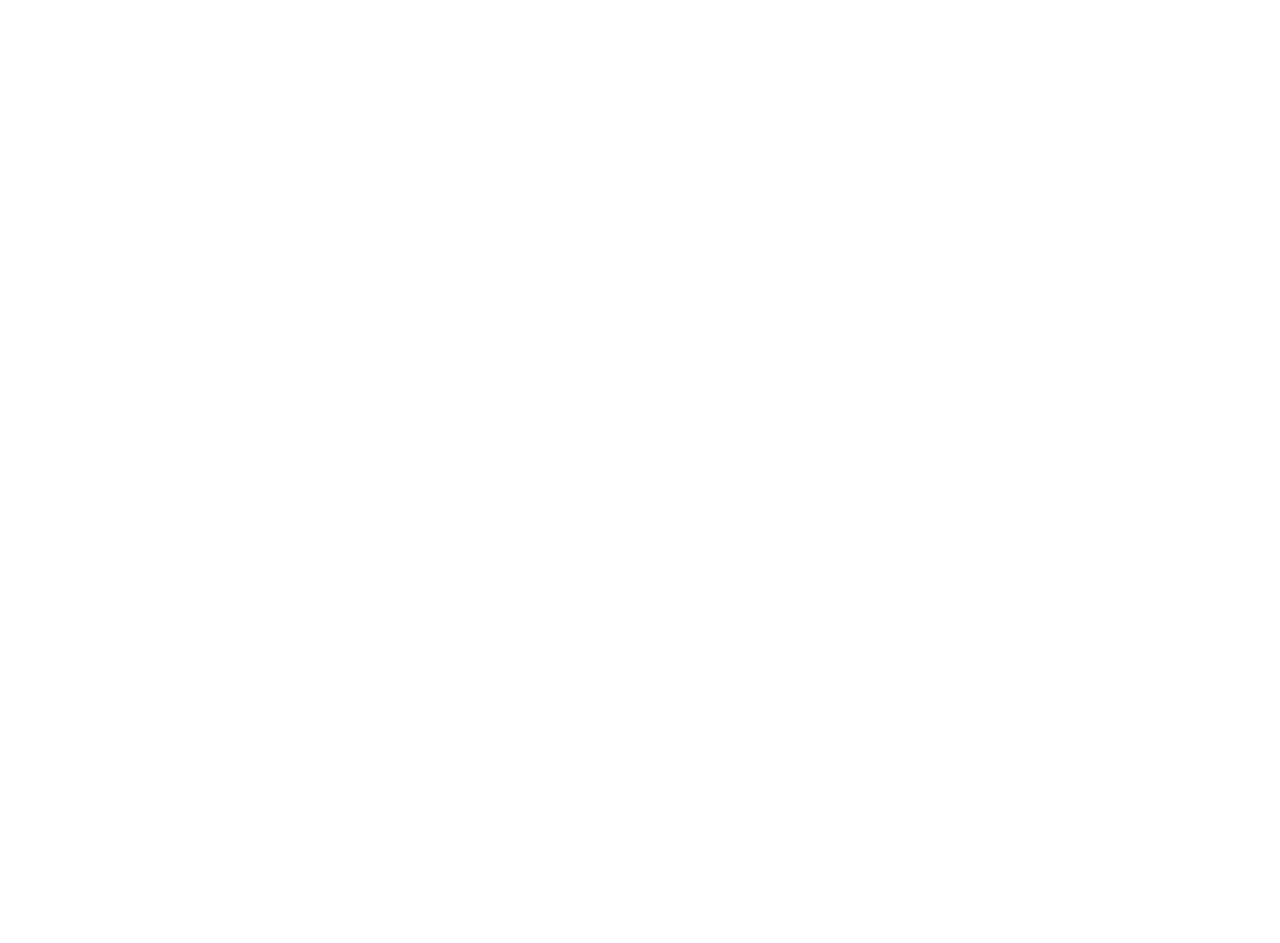
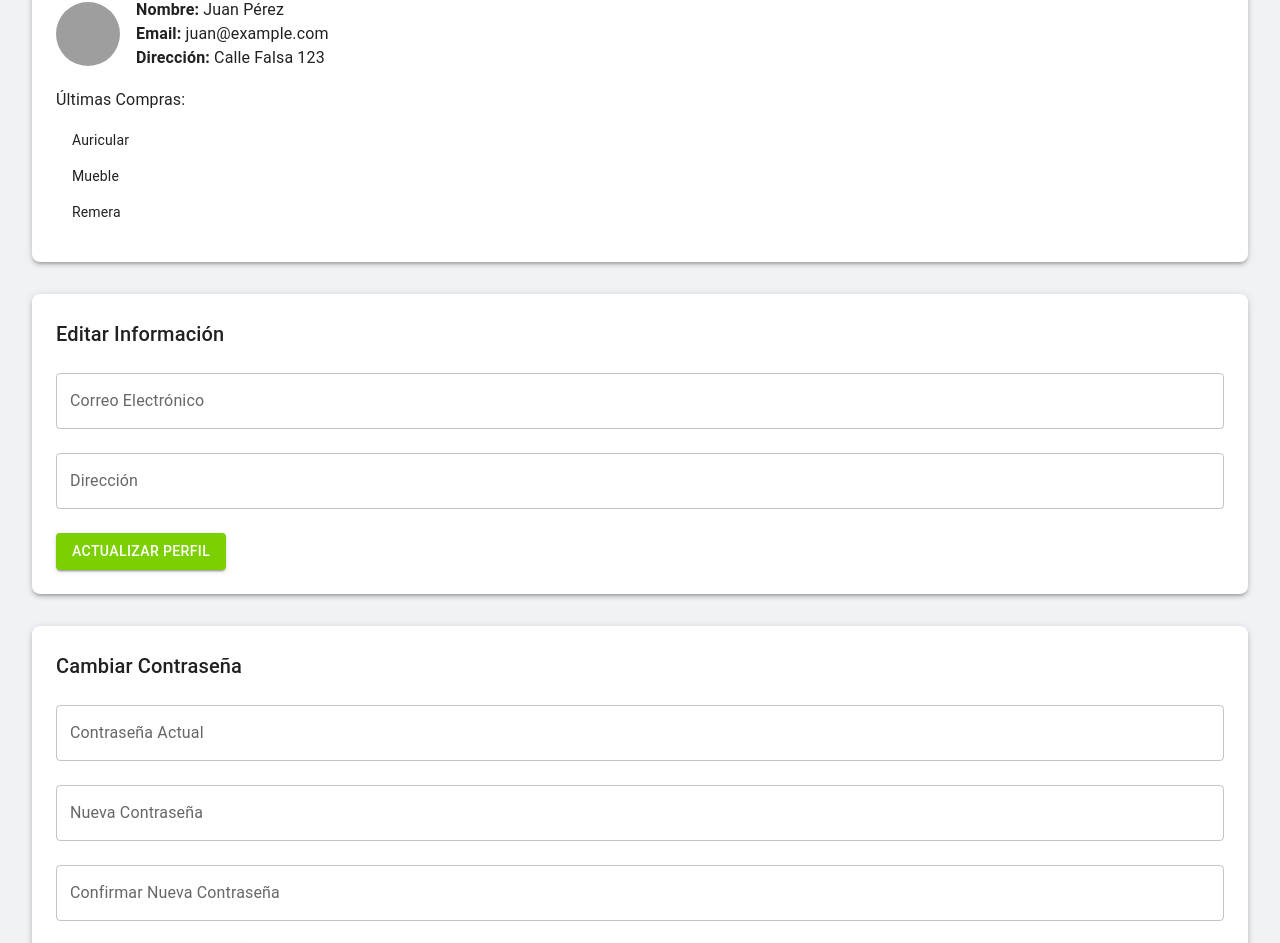
Before and after one commit to jonathanmilo/APIS2025FRONT, a React (Vite) app in the folder grupo12-apis-2025/: page /mi-perfil in a window 1280 px wide. Before the commit this address had no page. Shown: the part 172-1115 px from the top of the page. Before the commit the page ends 800 px from the top, so only its background shows below. Built offline with nearby package versions, Linux system fonts and the light colour scheme; grey boxes are pictures that could not be loaded.

Commit message:
Agregue la sección Mi Perfil

```diff
--- a/grupo12-apis-2025/package.json
+++ b/grupo12-apis-2025/package.json
@@ -10,6 +10,9 @@
     "preview": "vite preview"
   },
   "dependencies": {
+    "@emotion/react": "^11.14.0",
+    "@emotion/styled": "^11.14.0",
+    "@mui/material": "^7.0.2",
     "@tailwindcss/vite": "^4.1.4",
     "react": "^18.3.1",
     "react-dom": "^18.3.1",
--- a/grupo12-apis-2025/src/App.jsx
+++ b/grupo12-apis-2025/src/App.jsx
@@ -4,6 +4,7 @@
 import { Products } from './secciones/Products';
 import { ProductDetail } from './secciones/ProductDetail';
 import InicioSesion from './secciones/InicioSesion';
+import MiPerfil from './secciones/MiPerfil';
 
 function App() {
   return (
@@ -13,6 +14,7 @@
       <Route path="/products" element={<Products />} />
       <Route path="/products/:id" element={<ProductDetail />} />
       <Route path="/login" element={<InicioSesion />} />
+      <Route path="mi-perfil" element={<MiPerfil />} />
     </Routes>
   );
 }
--- a/grupo12-apis-2025/src/componentes/Header.jsx
+++ b/grupo12-apis-2025/src/componentes/Header.jsx
@@ -109,6 +109,14 @@
             </Link>
           )}
 
+            <Link
+              to="/mi-perfil"
+              className="px-4 py-2 hidden lg:block bg-gray-100 hover:bg-gray-200 text-gray-800 font-medium rounded-lg transition-colors"
+            >
+              Mi Perfil
+            </Link>
+
+
           {/* Botón para abrir el carrito */}
           <button
             onClick={toggleCarrito}
--- /dev/null
+++ b/grupo12-apis-2025/src/secciones/MiPerfil.jsx
@@ -0,0 +1,165 @@
+import React, { useState, useEffect } from 'react';
+import {
+  TextField,
+  Button,
+  Avatar,
+  Typography,
+  Box,
+  Divider,
+  List,
+  ListItem,
+  ListItemText,
+  Paper
+} from '@mui/material';
+import { useNavigate } from 'react-router-dom';
+
+// Usuario harcodeado (usar db.json)
+const usuarioSimulado = {
+  name: 'Juan Pérez',
+  email: 'juan@example.com',
+  direccion: 'Calle Falsa 123',
+  compras: ['Auricular', 'Mueble', 'Remera'],
+  avatarUrl: '/path/to/avatar.jpg',
+};
+
+const MiPerfil = () => {
+  const navigate = useNavigate();
+
+  const [userInfo, setUserInfo] = useState(null);
+
+  const [editEmail, setEditEmail] = useState('');
+  const [editDireccion, setEditDireccion] = useState('');
+
+  const [password, setPassword] = useState('');
+  const [newPassword, setNewPassword] = useState('');
+  const [confirmPassword, setConfirmPassword] = useState('');
+
+  useEffect(() => {
+    if (!usuarioSimulado) {
+      navigate('/login');
+    } else {
+      setUserInfo(usuarioSimulado);
+    }
+  }, [navigate]);
+
+  const handleProfileUpdate = () => {
+    alert('Información actualizada (simulada)');
+    // Lógica para actualizar info real
+  };
+
+  const handlePasswordChange = () => {
+    if (newPassword === confirmPassword) {
+      alert('Contraseña cambiada (simulada)');
+    } else {
+      alert('Las contraseñas no coinciden');
+    }
+  };
+
+  if (!userInfo) return null;
+
+  return (
+    <Box sx={{ padding: 4, backgroundColor: '#f0f2f5', minHeight: '100vh' }}>
+      <Typography variant="h4" mb={3} color='text.primary'>Mi Perfil</Typography>
+
+      {/* INFORMACIÓN DEL USUARIO */}
+      <Paper elevation={3} sx={{ padding: 3, borderRadius: 2, marginBottom: 4 }}>
+        <Typography variant="h6" sx={{ marginBottom: 2 }}>Información del Usuario</Typography>
+        <Box sx={{ display: 'flex', alignItems: 'center', marginBottom: 2 }}>
+          <Avatar src={userInfo.avatarUrl} sx={{ width: 64, height: 64, marginRight: 2 }} />
+          <Box>
+            <Typography variant="body1"><strong>Nombre:</strong> {userInfo.name}</Typography>
+            <Typography variant="body1"><strong>Email:</strong> {userInfo.email}</Typography>
+            <Typography variant="body1"><strong>Dirección:</strong> {userInfo.direccion}</Typography>
+          </Box>
+        </Box>
+
+        <Typography variant="subtitle1" sx={{ marginTop: 2 }}>Últimas Compras:</Typography>
+        <List dense>
+          {userInfo.compras.length > 0 ? (
+            userInfo.compras.map((item, index) => (
+              <ListItem key={index}>
+                <ListItemText primary={item} />
+              </ListItem>
+            ))
+          ) : (
+            <Typography variant="body2">No hay compras registradas.</Typography>
+          )}
+        </List>
+      </Paper>
+
+      {/* EDITAR INFORMACIÓN */}
+      <Paper elevation={3} sx={{ padding: 3, borderRadius: 2, marginBottom: 4 }}>
+        <Typography variant="h6" gutterBottom>Editar Información</Typography>
+        <TextField
+          label="Correo Electrónico"
+          fullWidth
+          value={editEmail}
+          onChange={(e) => setEditEmail(e.target.value)}
+          margin="normal"
+        />
+        <TextField
+          label="Dirección"
+          fullWidth
+          value={editDireccion}
+          onChange={(e) => setEditDireccion(e.target.value)}
+          margin="normal"
+        />
+        <Button
+          variant="contained"
+          sx={{
+            mt: 2,
+            backgroundColor: 'oklch(76.8% 0.233 130.85)',
+            color: '#fff',
+            '&:hover': { backgroundColor: 'oklch(70% 0.233 130.85)' },
+          }}
+          onClick={handleProfileUpdate}
+        >
+          Actualizar Perfil
+        </Button>
+      </Paper>
+
+      {/* CAMBIAR CONTRASEÑA */}
+      <Paper elevation={3} sx={{ padding: 3, borderRadius: 2 }}>
+        <Typography variant="h6" gutterBottom>Cambiar Contraseña</Typography>
+        <TextField
+          label="Contraseña Actual"
+          type="password"
+          fullWidth
+          value={password}
+          onChange={(e) => setPassword(e.target.value)}
+          margin="normal"
+        />
+        <TextField
+          label="Nueva Contraseña"
+          type="password"
+          fullWidth
+          value={newPassword}
+          onChange={(e) => setNewPassword(e.target.value)}
+          margin="normal"
+        />
+        <TextField
+          label="Confirmar Nueva Contraseña"
+          type="password"
+          fullWidth
+          value={confirmPassword}
+          onChange={(e) => setConfirmPassword(e.target.value)}
+          margin="normal"
+        />
+        <Button
+          variant="contained"
+          sx={{
+            mt: 2,
+            backgroundColor: 'oklch(76.8% 0.233 130.85)',
+            color: '#fff',
+            '&:hover': { backgroundColor: 'oklch(70% 0.233 130.85)' },
+          }}
+          onClick={handlePasswordChange}
+        >
+          Cambiar Contraseña
+        </Button>
+      </Paper>
+    </Box>
+  );
+};
+
+export default MiPerfil;
```
Also changed, not shown: 1 other file (tests, documents, lock files or other folders).
